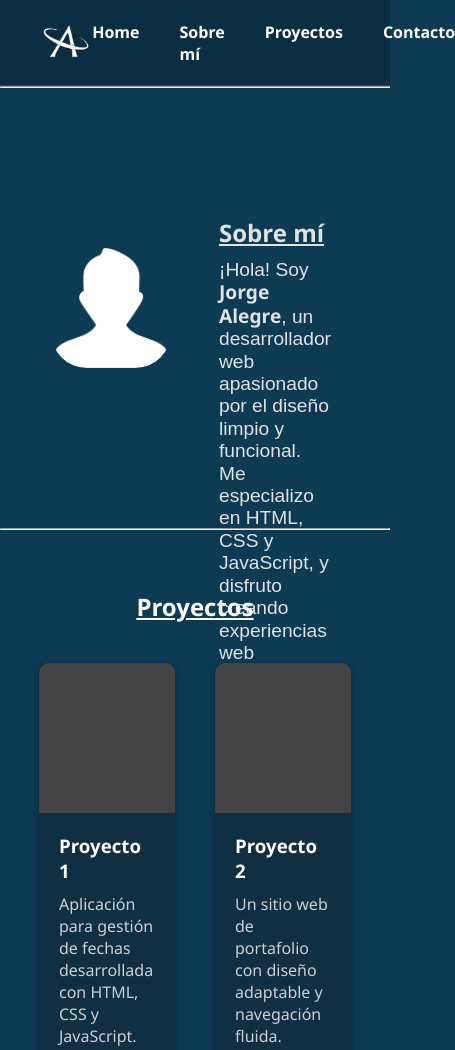
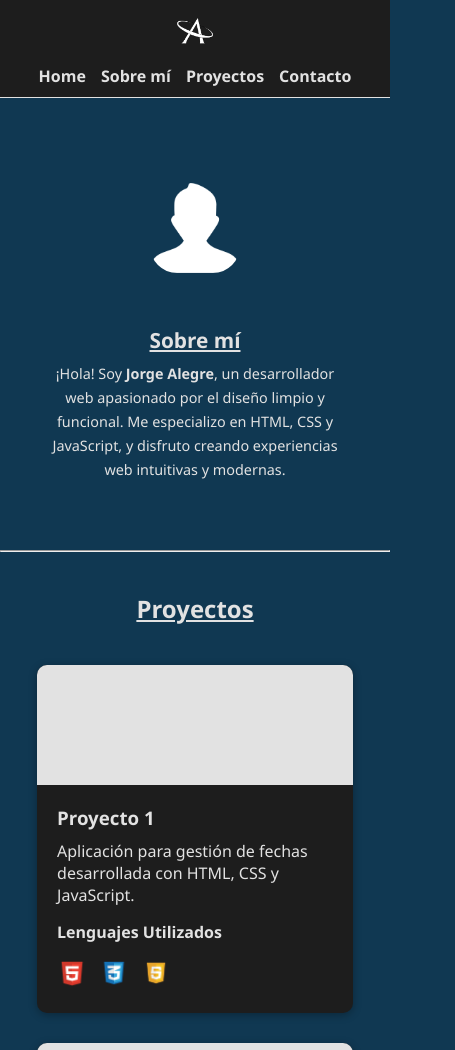
Before and after one commit to yoryi404/Portafolio, a plain HTML site: page index.html in a window 390 px wide. Shown: the top 1050 px of the page, 455 px wide, since content can reach past the window. Drawn offline with Linux system fonts and the light colour scheme; files whose address does not match are found by name.

Commit message:
Diseño Responsive

```diff
--- a/Portafolio/Disenio/style.css
+++ b/Portafolio/Disenio/style.css
@@ -5,19 +5,29 @@
   font-family: "Segoe UI", sans-serif;
 }
 
-body {
-  background-color: #0d3b54;
-  color: #fff;
+:root {
+  --color-primary: #103852;
+  --color-accent: #33A0FF;
+  --color-black: #1D1D1D;
+  --color-white: #E2E2E2;
 }
 
-/* HEADER */
+body {
+  background-color: var(--color-primary);
+  color: var(--color-white);
+}
+
+/*  HEADER */
 header {
   display: flex;
   justify-content: space-between;
   align-items: center;
   padding: 15px 40px;
-  background-color: #0c2e42;
-  border-bottom: 1px solid #1b4b63;
+  background-color: var(--color-black);
+  border-bottom: 1px solid var(--color-white);
+  position: sticky;
+  top: 0;
+  z-index: 1000;
 }
 
 .logo img {
@@ -31,14 +41,14 @@ nav ul {
 }
 
 nav a {
-  color: #fff;
+  color: var(--color-white);
   text-decoration: none;
   font-weight: bold;
   transition: color 0.3s;
 }
 
 nav a:hover {
-  color: #c7762e;
+  color: var(--color-accent);
 }
 
 /* SOBRE MÍ */
@@ -46,7 +56,7 @@ nav a:hover {
   padding: 80px 0;
   display: flex;
   justify-content: center;
-  background-color: #0d3b54;
+  background-color: var(--color-primary);
 }
 
 .about-container {
@@ -57,45 +67,22 @@ nav a:hover {
   padding: 40px;
   border-radius: 10px;
   width: 75%;
+  flex-wrap: wrap;
 }
 
 .bordered-box {
-  border: 1px solid #e2e2e2;
+  border: 1px solid var(--color-white);
   border-radius: 10px;
   padding: 20px;
   background-color: transparent;
 }
 
 .profile-pic {
-  border-radius: 10px;
   display: flex;
   align-items: center;
   justify-content: center;
   width: 180px;
   height: 180px;
-}
-
-.about-text {
-  max-width: 500px;
-  height: 200px;
-  color: #fff;
-  border-radius: 10px;
-}
-
-.about-text h2 {
-  margin: 8px;
-  font-family: sans-serif;
-  margin-bottom: 10px;
-  font-size: 1.5rem;
-  color: #e2e2e2;
-}
-
-.about-text p {
-  margin: 8px;
-  font-family: sans-serif;
-  font-size: 1.2rem;
-  line-height: 1.4rem;
-  color: #e2e2e2;
 }
 
 .profile-pic img {
@@ -104,11 +91,33 @@ nav a:hover {
   border-radius: 30%;
 }
 
-/* PROJECTOS */
+.about-text {
+  max-width: 500px;
+  height: auto;
+  color: var(--color-white);
+}
 
+.about-text h2 {
+  margin: 8px;
+  font-size: 1.5rem;
+  color: var(--color-white);
+}
+
+.about-text p {
+  margin: 8px;
+  font-size: 1rem;
+  line-height: 1.5rem;
+  color: var(--color-white);
+}
+
+/* PROYECTOS */
 .projects {
   padding: 60px 10%;
   text-align: center;
+}
+
+.projects h2 {
+  margin-bottom: 20px;
 }
 
 .projects-grid {
@@ -119,14 +128,14 @@ nav a:hover {
 }
 
 .project-card {
-  background-color: #102f43;
+  background-color: var(--color-black);
   border-radius: 10px;
   overflow: hidden;
   box-shadow: 0 2px 8px rgba(0, 0, 0, 0.3);
 }
 
 .project-img {
-  background-color: #444;
+  background-color: var(--color-white);
   height: 150px;
 }
 
@@ -136,25 +145,29 @@ nav a:hover {
 }
 
 .project-info h3 {
-  color: #fff;
+  color: var(--color-white);
   margin-bottom: 10px;
 }
 
 .project-info p {
-  color: #cfcfcf;
+  color: var(--color-white);
   margin-bottom: 15px;
 }
 
 .tech-icons img {
-  width: 25px;
+  width: 30px;
   margin-right: 8px;
 }
 
-/* CONTACTO === FOOTER */
+/* CONTACTO */
 .contact {
   padding: 60px 0;
-  background-color: #0c2e42;
+  background-color: var(--color-primary);
   text-align: center;
+}
+
+.contact h2 {
+  margin-bottom: 20px;
 }
 
 .contact-icons a img {
@@ -167,10 +180,113 @@ nav a:hover {
   transform: scale(1.2);
 }
 
+/* FOOTER */
 footer {
-  background-color: #1D1D1D;
+  background-color: var(--color-black);
   padding: 20px;
   text-align: center;
-  color: #e2e2ee;
+  color: var(--color-white);
   font-size: 14px;
 }
+
+/* SCROLL OFFSET */
+section {
+  scroll-margin-top: 100px;
+}
+
+@media (max-width: 992px) {
+  nav ul {
+    gap: 20px;
+  }
+
+  .about-container {
+    flex-direction: column;
+    width: 90%;
+    gap: 20px;
+  }
+
+  .about-text {
+    text-align: center;
+  }
+
+  .projects-grid {
+    grid-template-columns: 1fr;
+    gap: 30px;
+  }
+
+  .project-card {
+    max-width: 90%;
+    margin: 0 auto;
+  }
+
+  .contact-icons a img {
+    width: 45px;
+    margin: 0 10px;
+  }
+}
+
+@media (max-width: 600px) {
+  header {
+    flex-direction: column;
+    padding: 10px;
+  }
+
+  .logo img {
+    height: 40px;
+    margin-bottom: 10px;
+  }
+
+  nav ul {
+    flex-wrap: wrap;
+    justify-content: center;
+    gap: 15px;
+  }
+
+  .about {
+    padding: 40px 0;
+  }
+
+  .about-container {
+    padding: 20px;
+  }
+
+  .profile-pic {
+    width: 140px;
+    height: 140px;
+  }
+
+  .profile-pic img {
+    width: 90px;
+    height: 90px;
+  }
+
+  .about-text h2 {
+    font-size: 1.3rem;
+  }
+
+  .about-text p {
+    font-size: 0.9rem;
+  }
+
+  .projects {
+    padding: 40px 5%;
+  }
+
+  .projects-grid {
+    grid-template-columns: 1fr;
+  }
+
+  .project-img {
+    height: 120px;
+  }
+
+  .contact-icons a img {
+    width: 40px;
+    margin: 0 10px;
+  }
+
+  footer {
+    font-size: 12px;
+    padding: 15px;
+  }
+}
--- a/index.html
+++ b/index.html
@@ -22,7 +22,6 @@
       </ul>
     </nav>
   </header>
-  <hr>
   <section id="about" class="about">
     <div class="about-container">
       <div class="profile-pic">
@@ -47,6 +46,7 @@
         <div class="project-info">
           <h3>Proyecto 1</h3>
           <p>Aplicación para gestión de fechas desarrollada con HTML, CSS y JavaScript.</p>
+          <p><strong>Lenguajes Utilizados</strong></p>
           <div class="tech-icons">
             <img src="Portafolio\imagenes\HTML.png" alt="HTML" />
             <img src="Portafolio\imagenes\CSS.png" alt="CSS" />
@@ -60,6 +60,7 @@
         <div class="project-info">
           <h3>Proyecto 2</h3>
           <p>Un sitio web de portafolio con diseño adaptable y navegación fluida.</p>
+          <p><strong>Lenguajes Utilizados</strong></p>
           <div class="tech-icons">
             <img src="Portafolio\imagenes\HTML.png" alt="HTML" />
             <img src="Portafolio\imagenes\CSS.png" alt="CSS" />
@@ -73,6 +74,7 @@
         <div class="project-info">
           <h3>Proyecto 3</h3>
           <p>Interfaz de usuario moderna y limpia para aplicaciones web.</p>
+          <p><strong>Lenguajes Utilizados</strong></p>
           <div class="tech-icons">
             <img src="Portafolio\imagenes\HTML.png" alt="HTML" />
             <img src="Portafolio\imagenes\CSS.png" alt="CSS" />
@@ -86,6 +88,7 @@
         <div class="project-info">
           <h3>Proyecto 4</h3>
           <p>Proyecto interactivo enfocado en animaciones web y efectos visuales.</p>
+          <p><strong>Lenguajes Utilizados</strong></p>
           <div class="tech-icons">
             <img src="Portafolio\imagenes\HTML.png" alt="HTML" />
             <img src="Portafolio\imagenes\CSS.png" alt="CSS" />
@@ -102,9 +105,9 @@
     <div class="contact-icons">
       <a href="https://github.com/yoryi404" target="_blank"><img src="Portafolio/imagenes/icono_Github.png"
           alt="GitHub"></a>
-        <a href="https://www.linkedin.com" target="_blank"><img src="Portafolio\imagenes\icono_linkedin.png"
-            alt="LinkedIn"></a>
-        <a href="jalegrem04@iesalbarregas.es"><img src="Portafolio\imagenes\icono_correo.png" alt="Correo"></a>
+      <a href="https://www.figma.com/design/3prEfG0sxFAlz3WeTnwYy0/Gu%C3%ADa-de-estilos?node-id=55-4&t=KC6Eyi1kvHRzlJxv-1"
+        target="_blank"><img src="C:\Users\KansoPCMSI\Desktop\2º ANIO\Portafolio\Portafolio\Portafolio\imagenes\iconoFigma.png" alt="LinkedIn"></a>
+      <a href="mailto:jalegrem04@iesalbarregas.es"><img src="Portafolio\imagenes\icono_correo.png" alt="Correo"></a>
     </div>
     <br>
   </footer>
```
Also changed, not shown: Portafolio/imagenes/icono_linkedin.png (deleted). Lines whose indentation alone changed are shown as unchanged.
